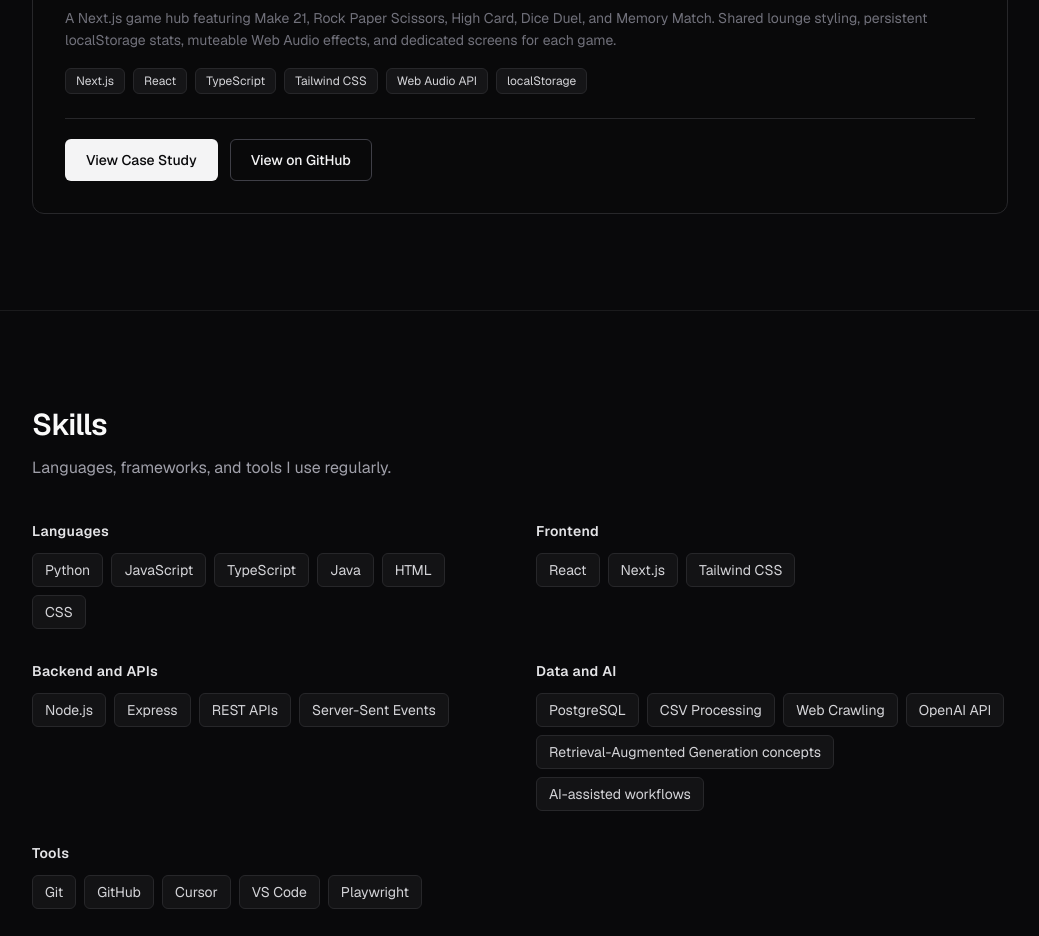
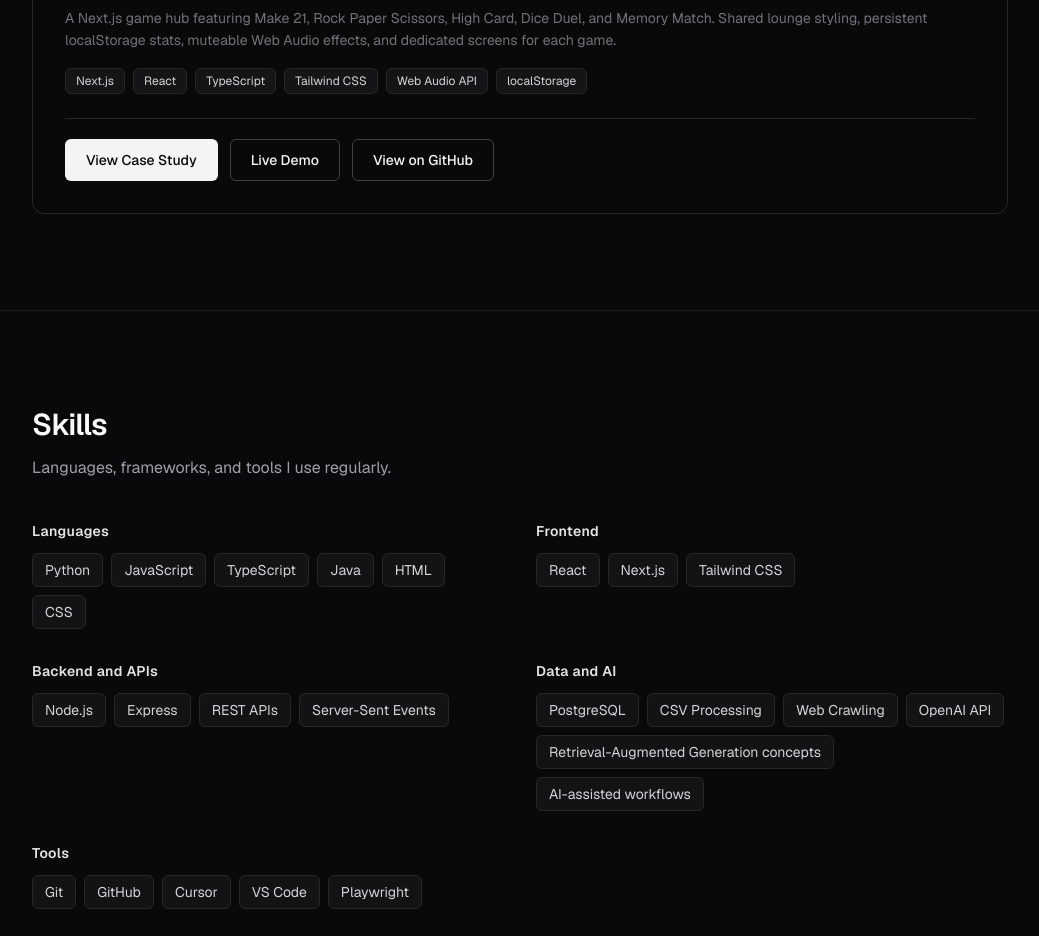
Before and after one commit to JimmyThai101/JimmyThai-Portfolio, a Next.js app: page / in a window 1280 px wide. Shown: the part 4280-5216 px from the top of the page, without its empty margins (120-1159 px from the left). Built offline with nearby package versions, Linux system fonts and the light colour scheme.

Commit message:
Added the Demo button

```diff
--- a/data/projects.ts
+++ b/data/projects.ts
@@ -72,6 +72,7 @@ export const projects: Project[] = [
       "Arcade Lounge hub showing five mini-game cards and a Your Stats panel on a dark lounge background",
     caseStudySlug: "arcade-lounge",
     githubUrl: "https://github.com/JimmyThai101/Arcade-lounge",
+    liveDemoUrl: "https://arcade-lounge-pox6zh9h7-jimmy-thai.vercel.app/",
   },
 ];
 
```
